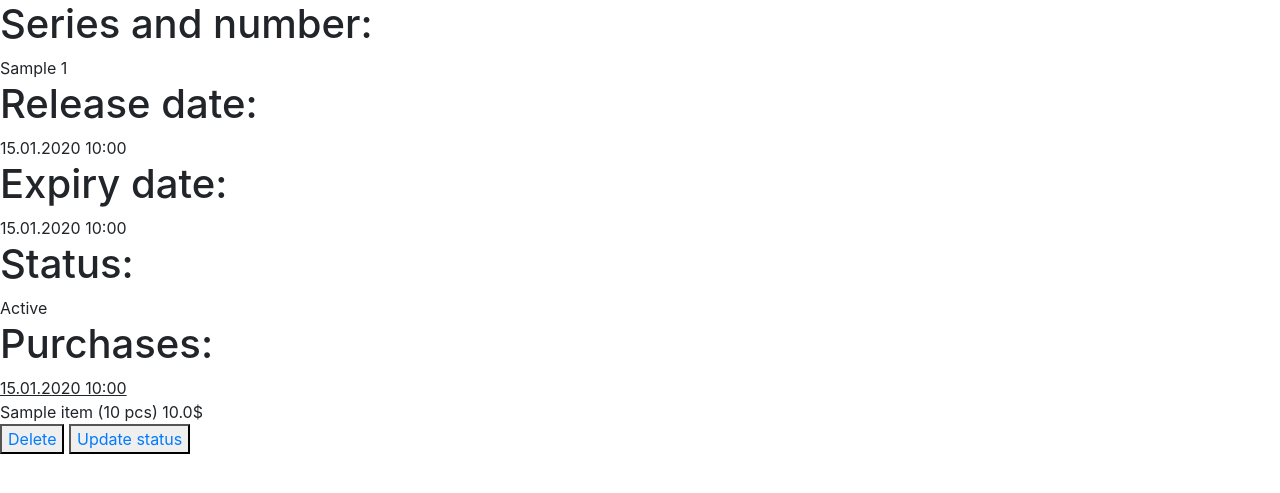
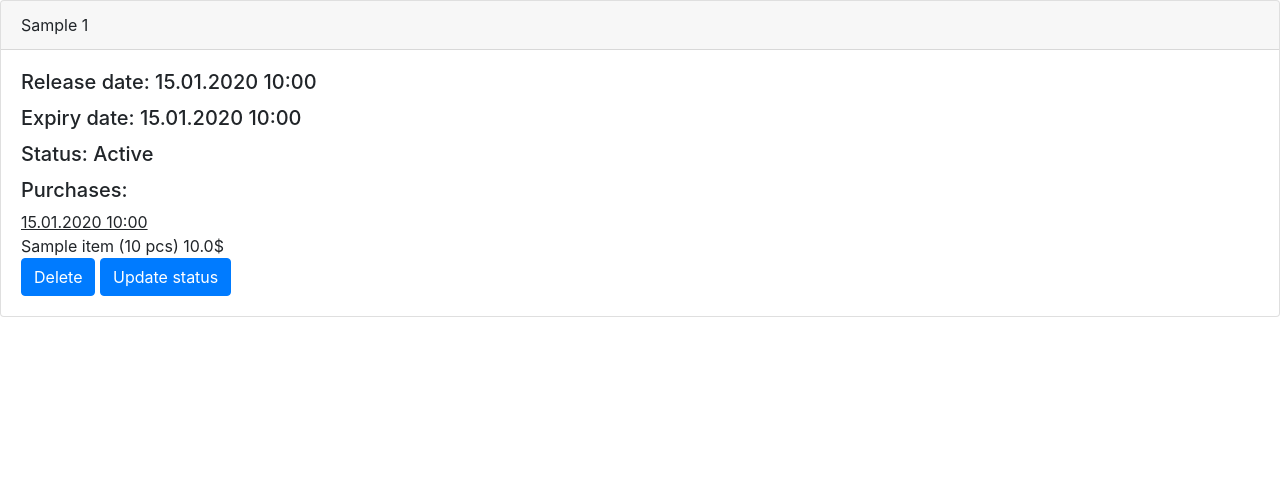
Before and after one commit to polina-koval/DiscountManager, a Django app: page /card/1/ in a window 1280 px wide. Shown: the part 70-563 px from the top of the page. Run offline with Django 4.2, Linux system fonts and the light colour scheme; tables that the repository leaves empty hold one stand-in row (values such as "Sample post"); some libraries are stand-ins or nearby versions.

Commit message:
Edit templates.

```diff
--- a/templates/discount_card/card_delete.html
+++ b/templates/discount_card/card_delete.html
@@ -4,7 +4,7 @@
 
 <form method="post">{% csrf_token %}
     <p>Are you sure you want to delete "{{ object }}"?</p>
-    <input type="submit" value="Confirm">
+    <input type="submit" class="btn btn-primary" value="Confirm">
 </form>
 
 {% endblock %}
--- a/templates/discount_card/card_detail.html
+++ b/templates/discount_card/card_detail.html
@@ -1,28 +1,30 @@
 {% extends 'base.html' %}
 
 {% block content %}
-
-    <h1>Series and number: </h1>{{ card.series }} {{ card.number }}<br>
-    <h1>Release date: </h1>{{ card.release_date|date:"d.m.Y H:i" }}<br>
-    <h1>Expiry date: </h1>{{ card.expiry_date|date:"d.m.Y H:i" }}<br>
-    <h1>Status: </h1>{{ card.status }}<br>
-    <h1>Purchases: </h1>
-    {%  if card.purchases.all %}
+    <div class="card">
+        <div class="card-header">
+            {{ card.series }} {{ card.number }}
+        </div>
+        <div class="card-body">
+            <h5 class="card-title">Release
+                date: {{ card.release_date|date:"d.m.Y H:i" }}</h5>
+            <h5 class="card-title">Expiry
+                date: {{ card.expiry_date|date:"d.m.Y H:i" }}</h5>
+            <h5 class="card-title">Status: {{ card.status }}</h5>
+            <h5>Purchases: </h5>
+            {% if card.purchases.all %}
                 {% for purchase in card.purchases.all %}
                     <u> {{ purchase.date|date:"d.m.Y H:i" }} </u><br>
                     {% for item in purchase.items.all %}
-                {{ item.title }} ({{ item.amount }} pcs) {{ item.price }}$ <br>
+                        {{ item.title }} ({{ item.amount }} pcs)
+                        {{ item.price }}$ <br>
                     {% endfor %}
                 {% endfor %}
             {% else %}
-        There are no purchases with this card yet.<br>
+                <p class="card-text">There are no purchases with this card yet.</p><br>
             {% endif %}
-
-    <button type="button">
-        <a href="{% url 'card_delete' card.pk %}">Delete</a>
-    </button>
-
-    <button type="button">
-        <a href="{% url 'card_update' card.pk %}">Update status</a>
-    </button>
+            <a href="{% url 'card_delete' card.pk %}" class="btn btn-primary">Delete</a>
+            <a href="{% url 'card_update' card.pk %}" class="btn btn-primary">Update status</a>
+        </div>
+    </div>
 {% endblock %}
--- a/templates/discount_card/card_form.html
+++ b/templates/discount_card/card_form.html
@@ -4,6 +4,6 @@
 <form method="post">
     {% csrf_token %}
     {{ form.as_p }}
-    <input type="submit" value="Save">
+    <input type="submit" class="btn btn-primary" value="Save">
 </form>
 {% endblock %}
```
Also changed, not shown: templates/discount_card/card_list.html (+7 -4 lines). Lines whose indentation alone changed are shown as unchanged.
